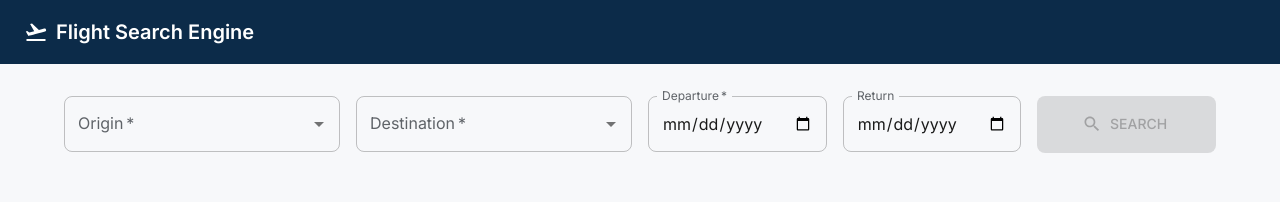
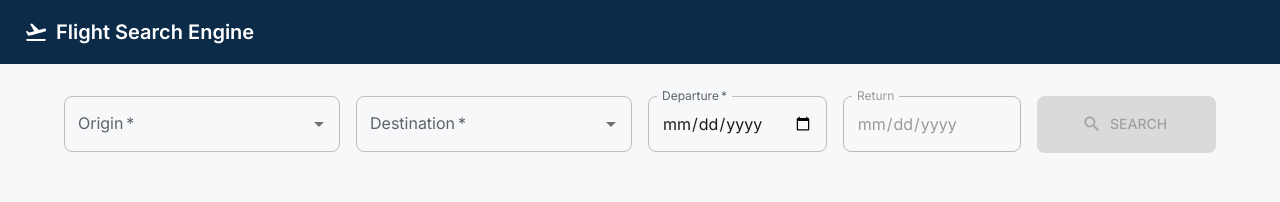
Before and after one commit to emilyjuly/flight-search-engine, a React (Vite) app: page / in a window 1280 px wide. Shown: the top 202 px of the page. Built offline with nearby package versions, Linux system fonts and the light colour scheme.

Commit message:
Adjust form validation to the return date don't be before the departure date

```diff
--- a/src/components/SearchForm/SearchForm.tsx
+++ b/src/components/SearchForm/SearchForm.tsx
@@ -150,11 +150,12 @@ function SearchForm({ onSearch, loading }: SearchFormProps) {
             label="Return"
             type="date"
             fullWidth
+            title={params.departureDate === "" ? "Return date cannot be before departure date" : "Return Date"}
             InputLabelProps={{ shrink: true }}
             value={params.returnDate}
             onChange={handleChange("returnDate")}
-            disabled={loading}
-            inputProps={{ min: today }}
+            disabled={loading || params.departureDate === ""}
+            inputProps={{ min: params.departureDate }}
           />
         </Grid>
         <Grid
```
